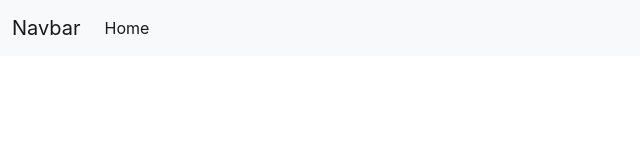
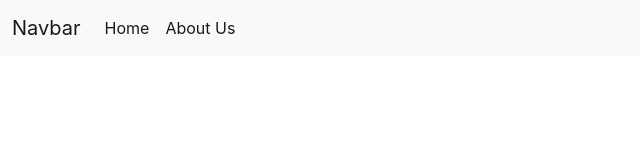
Before and after one commit to Jayesh877/Delightful-News, a React (Create React App) app: page / in a window 1280 px wide. Shown: the top 160 px of the page, without its empty margins (0-640 px from the left). Built offline with nearby package versions, Linux system fonts and the light colour scheme.

Commit message:
Updated Navbar

```diff
--- a/src/component/Navbar.js
+++ b/src/component/Navbar.js
@@ -16,7 +16,9 @@ export class Navbar extends Component {
               <li class="nav-item">
                 <a class="nav-link active" aria-current="page" href="/">Home</a>
               </li>
-
+              <li class="nav-item">
+                <a class="nav-link active" aria-current="page" href="/">About Us</a>
+              </li>
 
             </ul>
 
```
